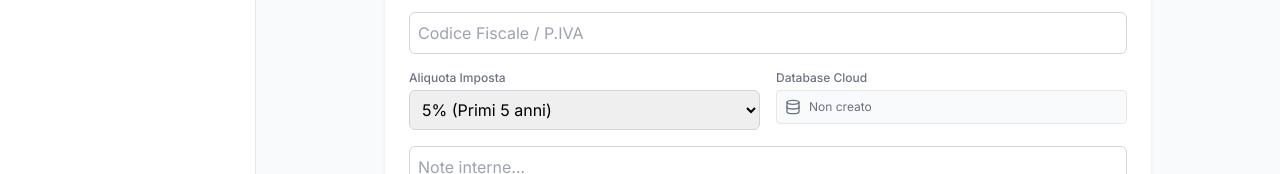
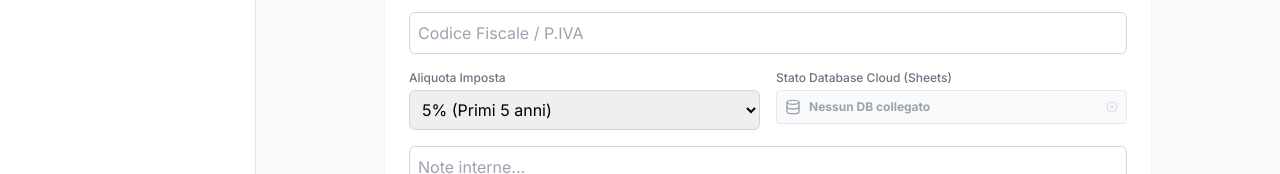
Before and after one commit to palmasstudio-collab/gestionale, a React (Vite) app: page / in a window 1280 px wide. Both pictures are taken after a click on the button "Nuovo Cliente". Shown: the part 474-648 px from the top of the page. Built offline with nearby package versions, Linux system fonts and the light colour scheme.

Commit message:
Update Settings.tsx

```diff
--- a/components/Settings.tsx
+++ b/components/Settings.tsx
@@ -4,7 +4,7 @@ import { Client, TaxRate, LogActionType, LogEntityType } from '../types';
 import { ATECO_ACTIVITIES } from '../constants';
 import { Card } from './Card';
 import { Button } from './Button';
-import { Save, Loader2, Database } from 'lucide-react';
+import { Save, Loader2, Database, CheckCircle, XCircle } from 'lucide-react';
 import { createClientStructure, handleAuthClick } from '../utils/googleDrive';
 
 interface SettingsProps {
@@ -47,9 +47,9 @@ export const Settings: React.FC<SettingsProps> = ({ client, onUpdateClient, onLo
 
     const isDriveAuth = typeof window !== 'undefined' && (window as any).gapi?.client?.getToken() !== null;
 
-    if (confirm(`Dati salvati in locale.\n\nVuoi creare/aggiornare la struttura cartelle e il DATABASE EXCEL su Google Drive per questo cliente?`)) {
+    if (confirm(`Dati salvati in locale.\n\nVuoi creare la struttura cartelle e il DATABASE EXCEL su Google Drive per questo cliente?`)) {
       if (!isDriveReady) {
-        alert("Sincronizzazione Google in corso... Attendi un istante.");
+        alert("Servizi Google in fase di inizializzazione... Riprova tra pochi secondi.");
         return;
       }
 
@@ -61,7 +61,7 @@ export const Settings: React.FC<SettingsProps> = ({ client, onUpdateClient, onLo
 
         const result = await createClientStructure(formData.name);
 
-        // Aggiorniamo il cliente locale con l'ID del foglio creato
+        // Salviamo lo spreadsheetId nel profilo del cliente
         const updatedClient = { ...formData, spreadsheetId: result.spreadsheetId };
         onUpdateClient(updatedClient);
         setFormData(updatedClient);
@@ -69,7 +69,7 @@ export const Settings: React.FC<SettingsProps> = ({ client, onUpdateClient, onLo
         alert('Struttura cartelle e Database Excel creati con successo!');
       } catch (err: any) {
         if (err.error !== 'access_denied') {
-          alert('Errore: ' + (err.message || 'Impossibile completare l\'operazione su Google Drive.'));
+          alert('Errore sincronizzazione Drive: ' + (err.message || 'Verifica la connessione o l\'accesso Google.'));
         }
       } finally {
         setIsCreatingFolders(false);
@@ -106,10 +106,10 @@ export const Settings: React.FC<SettingsProps> = ({ client, onUpdateClient, onLo
 
       <Card title="Dati Anagrafici">
         <form onSubmit={handleSave} className="space-y-4">
-          <input type="text" name="name" value={formData.name} onChange={handleChange} placeholder="Ragione Sociale" className="w-full rounded-md border-gray-300 border p-2" />
-          <input type="text" name="fiscalCode" value={formData.fiscalCode} onChange={handleChange} placeholder="Codice Fiscale / P.IVA" className="w-full rounded-md border-gray-300 border p-2" />
+          <input type="text" name="name" value={formData.name} onChange={handleChange} placeholder="Ragione Sociale" className="w-full rounded-md border-gray-300 border p-2 focus:ring-indigo-500" />
+          <input type="text" name="fiscalCode" value={formData.fiscalCode} onChange={handleChange} placeholder="Codice Fiscale / P.IVA" className="w-full rounded-md border-gray-300 border p-2 focus:ring-indigo-500" />
 
-          <div className="grid grid-cols-2 gap-4">
+          <div className="grid grid-cols-1 md:grid-cols-2 gap-4">
             <div>
               <label className="block text-xs font-medium text-gray-500 mb-1">Aliquota Imposta</label>
               <select name="taxRate" value={formData.taxRate} onChange={handleChange} className="w-full rounded-md border-gray-300 border p-2">
@@ -118,10 +118,13 @@ export const Settings: React.FC<SettingsProps> = ({ client, onUpdateClient, onLo
               </select>
             </div>
             <div>
-              <label className="block text-xs font-medium text-gray-500 mb-1">Database Cloud</label>
-              <div className={`p-2 rounded border flex items-center gap-2 ${formData.spreadsheetId ? 'bg-green-50 border-green-200 text-green-700' : 'bg-gray-50 border-gray-200 text-gray-500'}`}>
+              <label className="block text-xs font-medium text-gray-500 mb-1">Stato Database Cloud (Sheets)</label>
+              <div className={`p-2 rounded border flex items-center gap-2 ${formData.spreadsheetId ? 'bg-green-50 border-green-200 text-green-700' : 'bg-gray-50 border-gray-200 text-gray-400'}`}>
                 <Database className="w-4 h-4" />
-                <span className="text-xs truncate">{formData.spreadsheetId ? 'Sincronizzato' : 'Non creato'}</span>
+                <span className="text-xs font-bold truncate">
+                  {formData.spreadsheetId ? 'Sincronizzato' : 'Nessun DB collegato'}
+                </span>
+                {formData.spreadsheetId ? <CheckCircle className="w-3 h-3 ml-auto text-green-500" /> : <XCircle className="w-3 h-3 ml-auto text-gray-300" />}
               </div>
             </div>
           </div>
```
